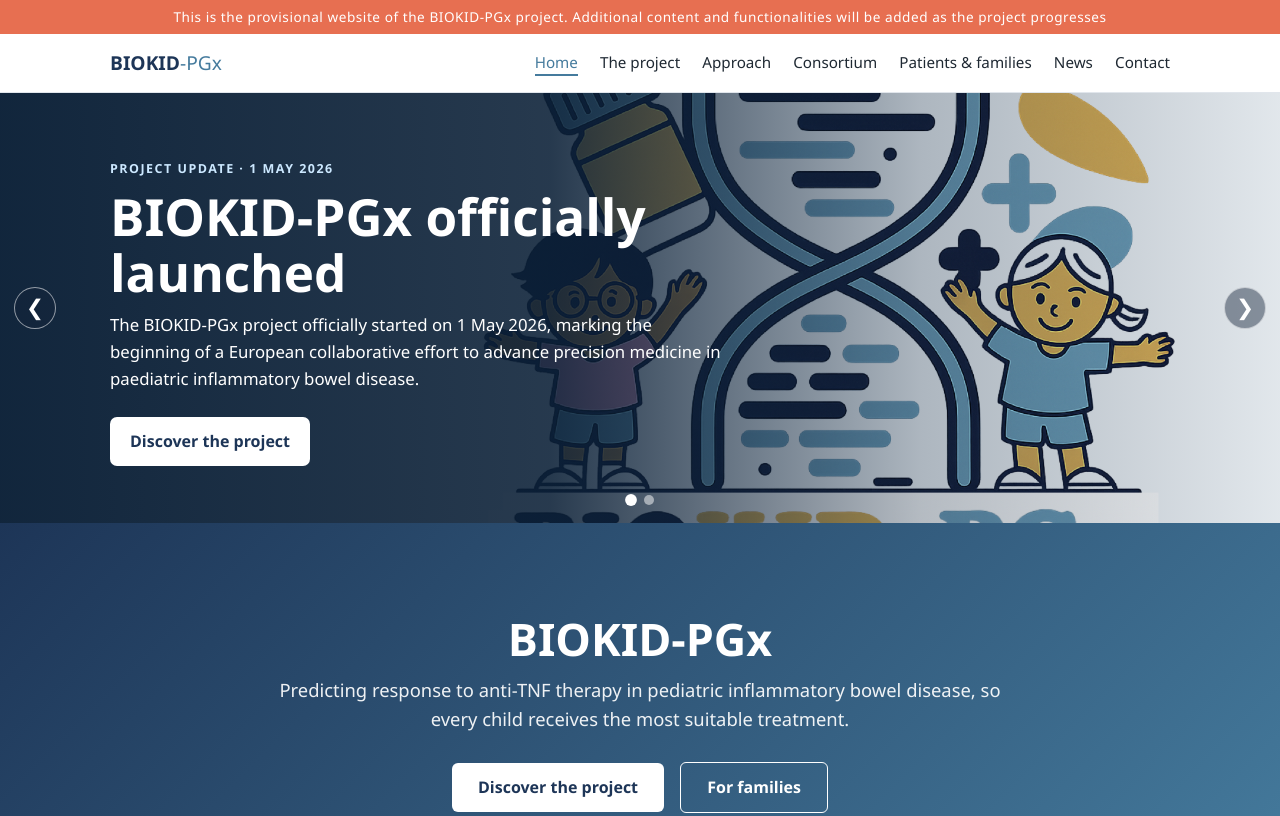
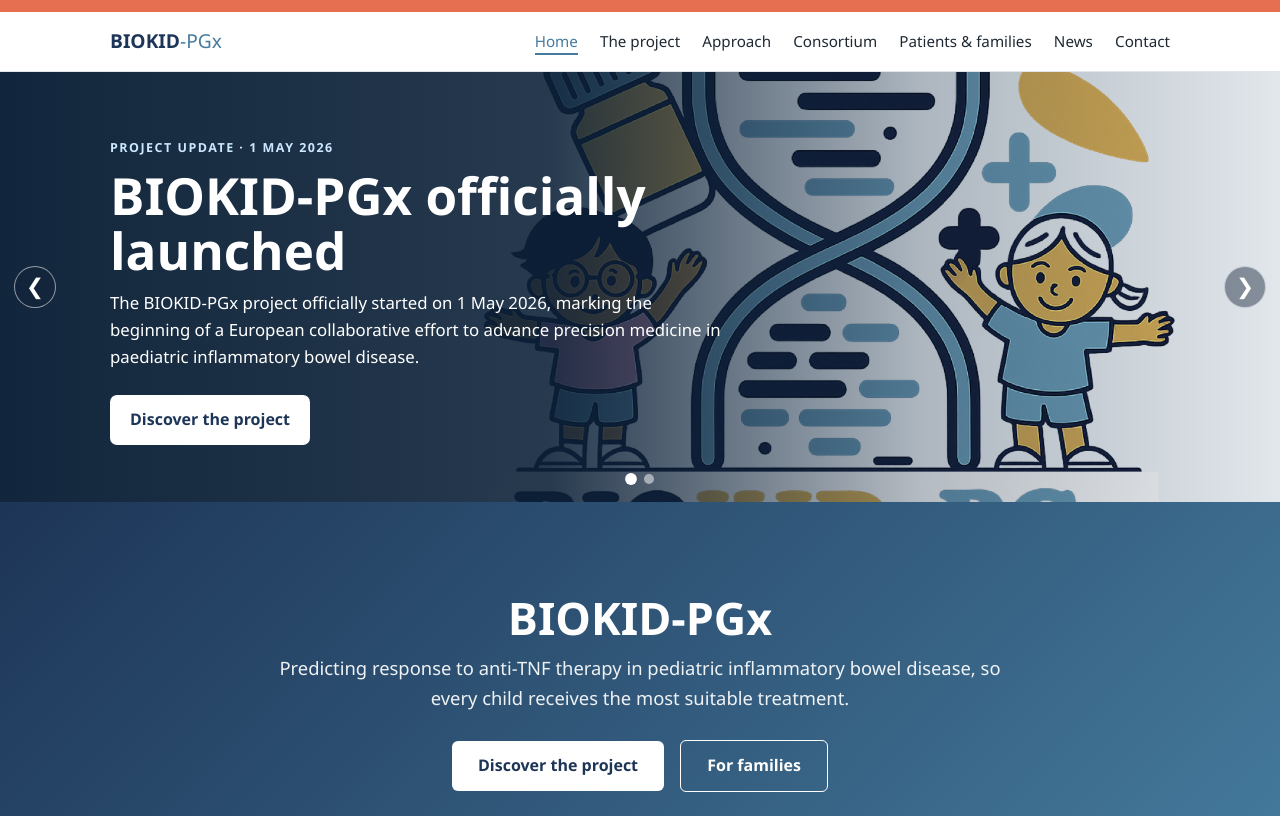
Before and after one commit to llopezfhgugm-alt/BIOKID-PGx, a plain HTML site: page index.html in a window 1280 px wide. Shown: the top 816 px of the page. Drawn offline with Linux system fonts and the light colour scheme.

Commit message:
Remove provisional message from BIOKID-PGx website
Removed provisional website message from the index.

```diff
--- a/index.html
+++ b/index.html
@@ -331,7 +331,7 @@
 </head>
 <body>
 
-<div class="aviso-boceto">This is the provisional website of the BIOKID-PGx project. Additional content and functionalities will be added as the project progresses</div>
+<div class="aviso-boceto"></div>
 
 <header>
   <div class="barra">
```
